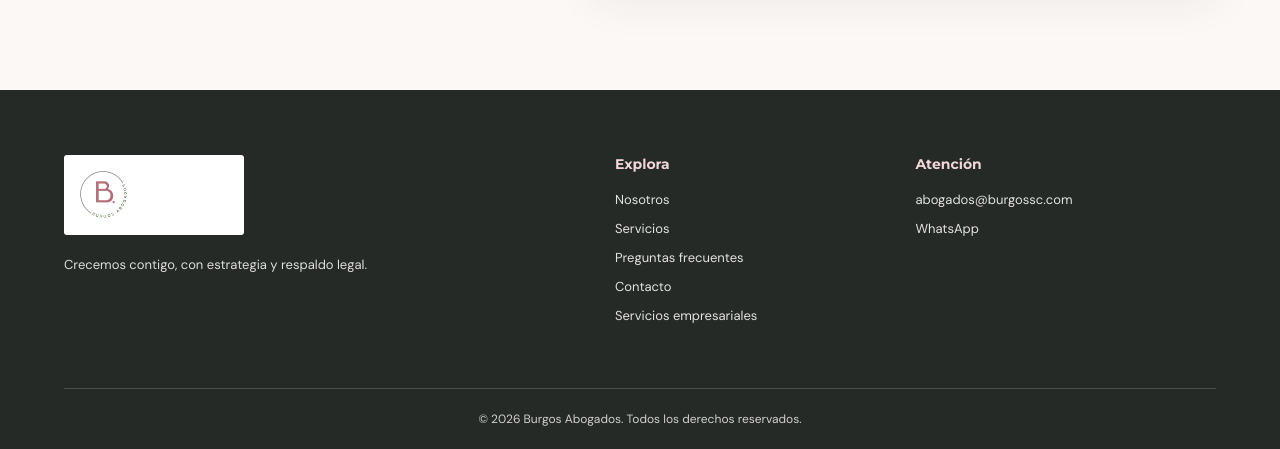
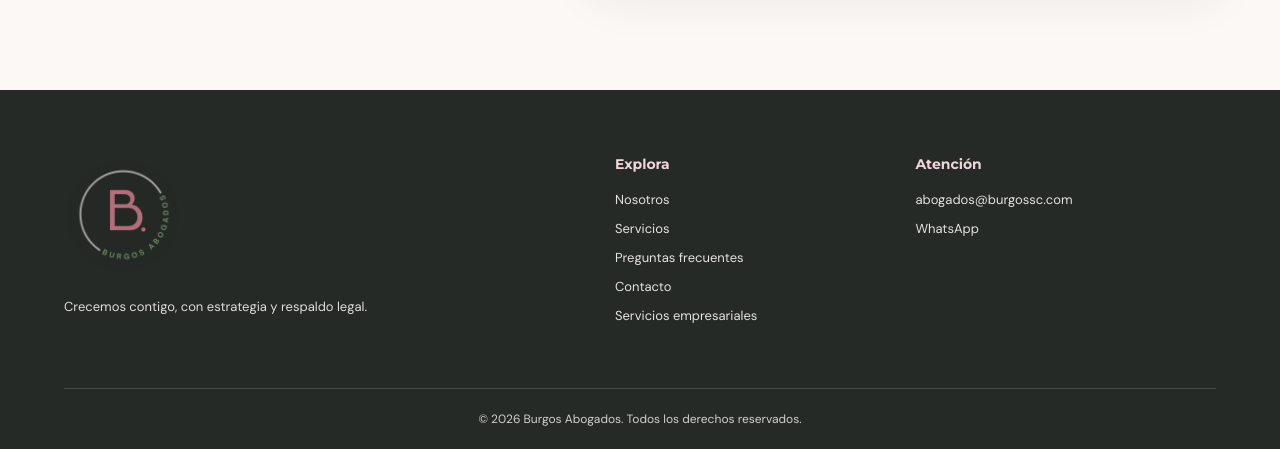
Before and after one commit to abgmargely-maker/burgos-web, a plain HTML site: page index.html in a window 1280 px wide. Shown: the part 4665-5114 px from the top of the page. Drawn offline with Linux system fonts and the light colour scheme.

Commit message:
Update style.css

```diff
--- a/style.css
+++ b/style.css
@@ -87,7 +87,7 @@ h2 em{font-style:normal;color:var(--rose)}
 .map iframe{width:100%;height:100%;border:0}
 footer{padding:65px 0 0;background:#252a26;color:#fff}
 .footer-grid{display:grid;grid-template-columns:2fr 1fr 1.2fr;gap:50px;padding-bottom:52px}
-.footer-grid img{width:180px;max-height:80px;object-fit:contain;object-position:left;background:#fff;border-radius:3px;padding:8px}
+.footer-grid img{display:block;width:260px;max-width:100%;height:auto;max-height:122px;object-fit:contain;object-position:left;background:transparent;border:0;border-radius:0;padding:0;filter:drop-shadow(0 2px 8px rgba(0,0,0,.10))}
 .footer-grid p{max-width:330px;margin-top:18px;color:#ddd;font-size:13px}
 .footer-grid h3{font-size:14px;color:#f0d6d9;margin-bottom:18px}
 .footer-grid a{display:block;margin:12px 0;color:#e2e2e2;font-size:13px;overflow-wrap:anywhere}
```
